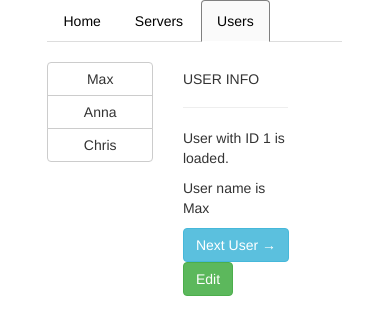
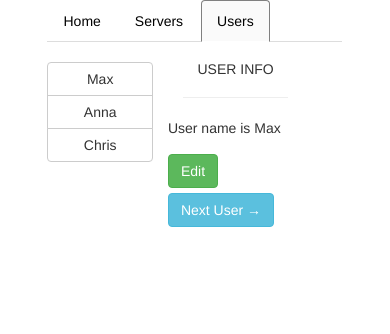
Before and after one commit to PsykeDady/serverusers, an Angular app: page /users/1 in a window 390 px wide. Shown: the top 334 px of the page. Built offline with nearby package versions, Linux system fonts and the light colour scheme.

Commit message:
fix routing server and responsive users and responsive error gif

```diff
--- a/src/app/app.module.ts
+++ b/src/app/app.module.ts
@@ -17,13 +17,13 @@ import { NotFoundPage              } from './pages/notfound/app.notfound'
 const appRoutes : Routes = [
 	{path:""          ,component:HomeComponent    },
 	{path:"users"     ,component:UsersComponent, children: [
-		{path:":id" ,component:UserdComponent   },
+		{path:":id" ,component:UserdComponent   }
 	]   },
 	{path:"servers"   ,component:ServersComponent , children:[
-		{path:":name"   ,component:ServerdComponent },
+		{path:":name"   ,component:ServerdComponent }
 	]},
 	{path:"eniente", component: NotFoundPage},
-	{path:"**", redirectTo: "eniente"}
+	{path:"**", redirectTo: "/eniente"}
 ]
 
 @NgModule({
--- a/src/app/pages/notfound/app.notfound.ts
+++ b/src/app/pages/notfound/app.notfound.ts
@@ -7,7 +7,10 @@ import { TabsService } from "src/app/services/Tabs.service";
 	'selector':"not-found",
     'template':`
     	<h3>We we wajju, n'aggie trovat chiddu cchi va cercand</h3>
-		<img src="https://c.tenor.com/QFclERYLUH4AAAAC/italian-hand-italy.gif"/>
+		<img
+			src="https://c.tenor.com/QFclERYLUH4AAAAC/italian-hand-italy.gif"
+			class="img-responsive img-rounded"
+		/>
     `
 })
 export class NotFoundPage implements OnInit, OnDestroy{
--- a/src/app/pages/servers/serverd/serverd.component.ts
+++ b/src/app/pages/servers/serverd/serverd.component.ts
@@ -19,6 +19,7 @@ export class ServerdComponent implements OnInit {
 	constructor(private router : Router, activatedRouter: ActivatedRoute, private serverService:ServerService) {
 		activatedRouter.params.subscribe(
 			params=> {
+				this.server=undefined;
 				let name=params["name"]
 				if( name===undefined || name===""){
 					this.server=ServerModel.NO_SERVER
@@ -29,6 +30,10 @@ export class ServerdComponent implements OnInit {
 							this.server=s;
 							break;
 						}
+					}
+					if(this.server===undefined){
+						router.navigate(["/eniente"])
+						return;
 					}
 					this.serverName=this.server.name;
 				}
--- a/src/app/pages/users/userd/userd.component.css
+++ b/src/app/pages/users/userd/userd.component.css
@@ -0,0 +1,6 @@
+h5{
+	padding: 0;
+	margin:  0;
+	width: 100%;
+	text-align: center;
+}
--- a/src/app/pages/users/userd/userd.component.html
+++ b/src/app/pages/users/userd/userd.component.html
@@ -1,29 +1,38 @@
-<div class="col-xs-{{ncol}} col-sm-{{ncol}} col-md-{{ncol}} col-lg-{{ncol}}">
-	<h5>USER INFO</h5>
+<div class="{{widthView(1)}}">
+	<div class="row">
+		<h5 class="{{widthView(1)}}">USER INFO</h5>
+	</div>
 	<hr>
-	<div *ngIf="user&&user.id>0; else nouser">
-		<p>User with ID {{user.id}} is loaded.</p>
+	<div class="row">
 		<div *ngIf="editMode; else infomode">
 			<label for="name">User name: </label>
 			<input type="name" [(ngModel)]="user.username">
-			<span style="padding: 1%;"></span>
-			<button type="button" class="btn btn-success" (click)="change(user.id)">Change it!</button>
-
 		</div>
 		<ng-template #infomode>
 			<p>User name is {{user.username}}</p>
 		</ng-template>
 	</div>
-	<ng-template #nouser>
-		<p> No User selected!</p>
-	</ng-template>
-
-	<button class="btn btn-info" (click)="nextUser()">
-		Next User &rarr;
-	</button>
-	<span style="padding: 5%;"></span>
-	<button class="btn" [ngClass]='{"btn-success":!editMode, "btn-danger":editMode}' (click)="sEditMode()">
-		<span *ngIf="editMode;else infolabel">Abort</span>
-		<ng-template #infolabel>Edit</ng-template>
-	</button>
+	<div style="margin: 5%;"></div>
+	<div class="row">
+		<div *ngIf="editMode; else infomode2">
+			<button type="button" class="btn btn-success" (click)="change(user.id)">
+				Change it!
+			</button>
+			<span style="padding: 1%;"></span>
+			<button class="btn btn-danger" (click)="sEditMode()">
+				Abort
+			</button>
+		</div>
+		<ng-template #infomode2>
+			<button class="btn btn-success" (click)="sEditMode()">
+				Edit
+			</button>
+		</ng-template>
+	</div>
+	<div style="margin: 5%;"></div>
+	<div class="row">
+		<button class="btn btn-info" (click)="nextUser()">
+			Next User &rarr;
+		</button>
+	</div>
 </div>
--- a/src/app/pages/users/userd/userd.component.ts
+++ b/src/app/pages/users/userd/userd.component.ts
@@ -51,7 +51,6 @@ export class UserdComponent implements OnInit {
 	}
 
 	sEditMode(){
-		console.log("this.editMode",this.editMode)
 		this.router.navigate([],{
 			relativeTo:this.activatedRouter,
 			queryParamsHandling:'merge',
@@ -61,5 +60,11 @@ export class UserdComponent implements OnInit {
 
 	change(uid: number) {
 		this.userService.changeName(this.user.id,this.user.username)
+		this.sEditMode();
+	}
+
+	widthView(div:number):string {
+		let ncol=Math.floor(this.ncol/div);
+		return `col-xs-${ncol} col-sm-${ncol} col-md-${ncol} col-lg-${ncol}`
 	}
 }
```
